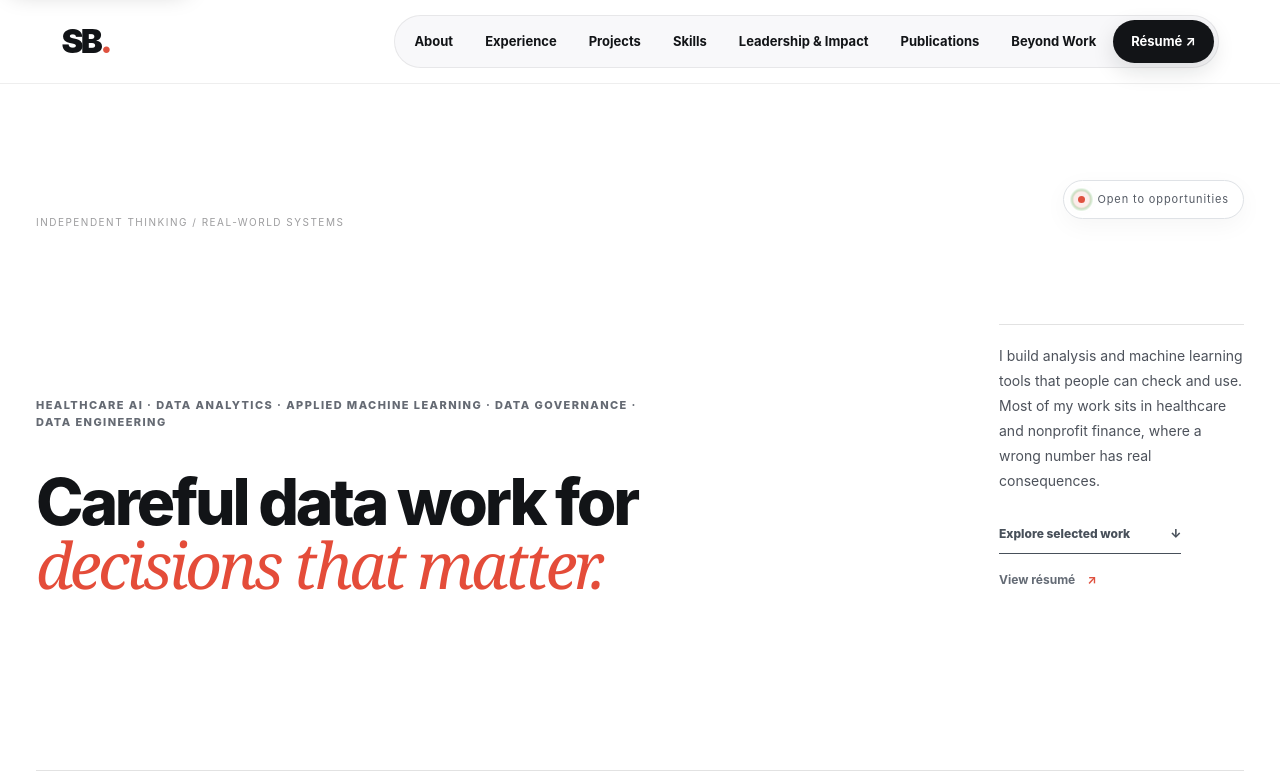
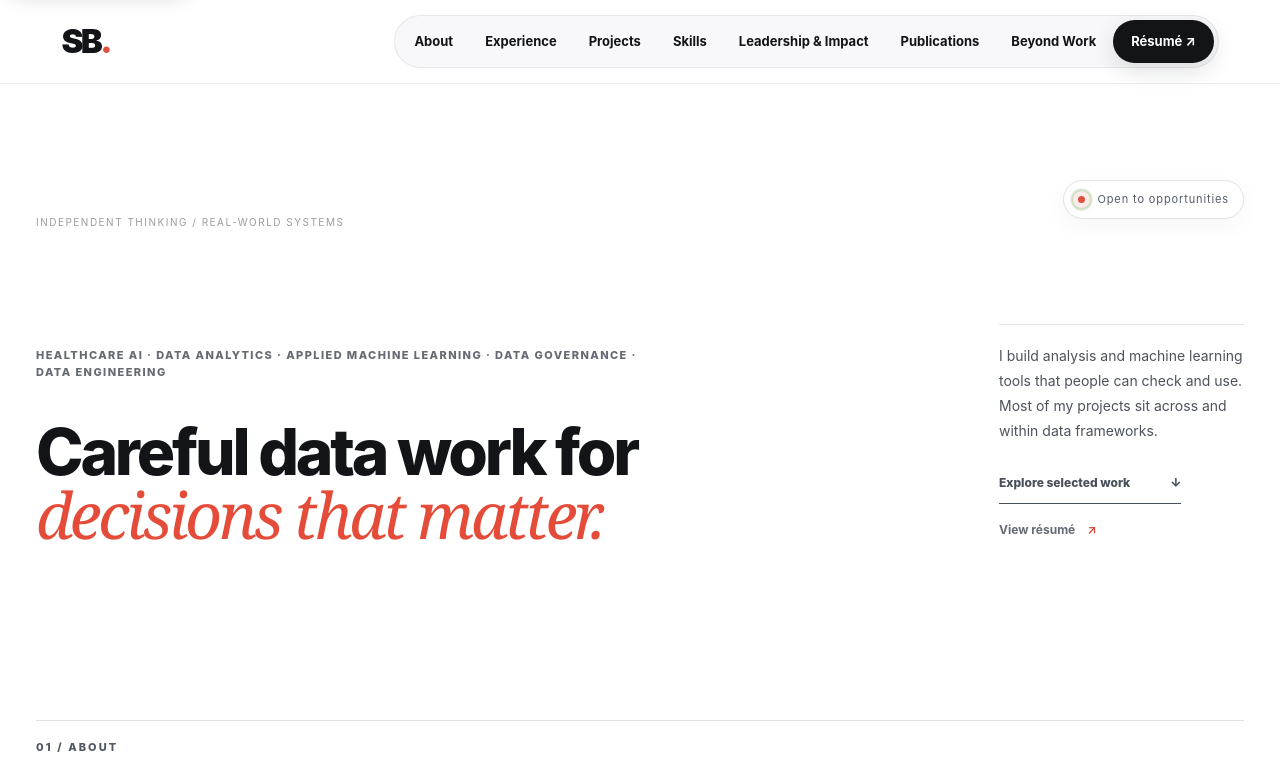
Before and after one commit to Boatengs/my-portfolio, a Next.js app: page / in a window 1280 px wide. Shown: the top 776 px of the page. Built offline with nearby package versions, Linux system fonts and the light colour scheme.

Commit message:
Update hero intro line (#64)

```diff
--- a/app/page.tsx
+++ b/app/page.tsx
@@ -455,8 +455,8 @@ export default function Home() {
           <div className="hero-aside">
             <p>
               I build analysis and machine learning tools that people can check
-              and use. Most of my work sits in healthcare and nonprofit finance,
-              where a wrong number has real consequences.
+              and use. Most of my projects sit across
+              and within data frameworks.
             </p>
             <div className="hero-actions">
               <a className="text-link" href="#work">
```
